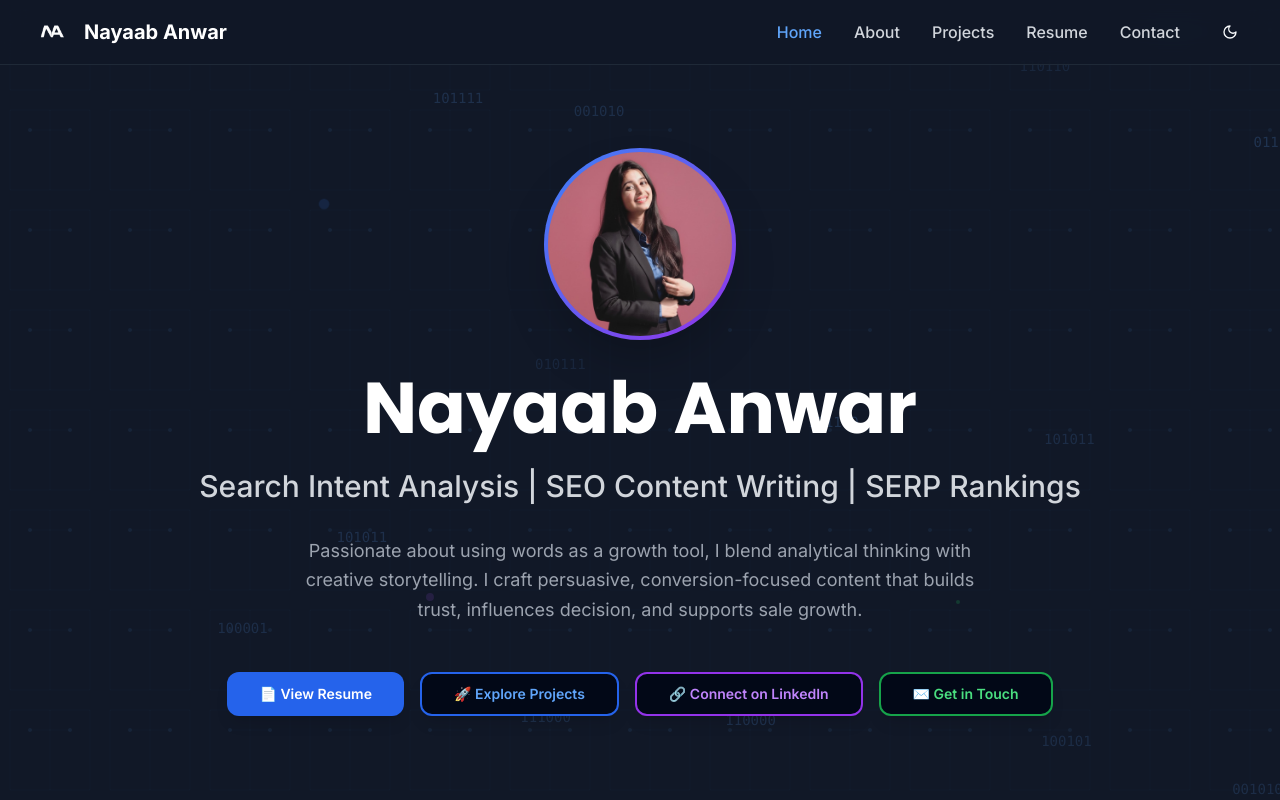
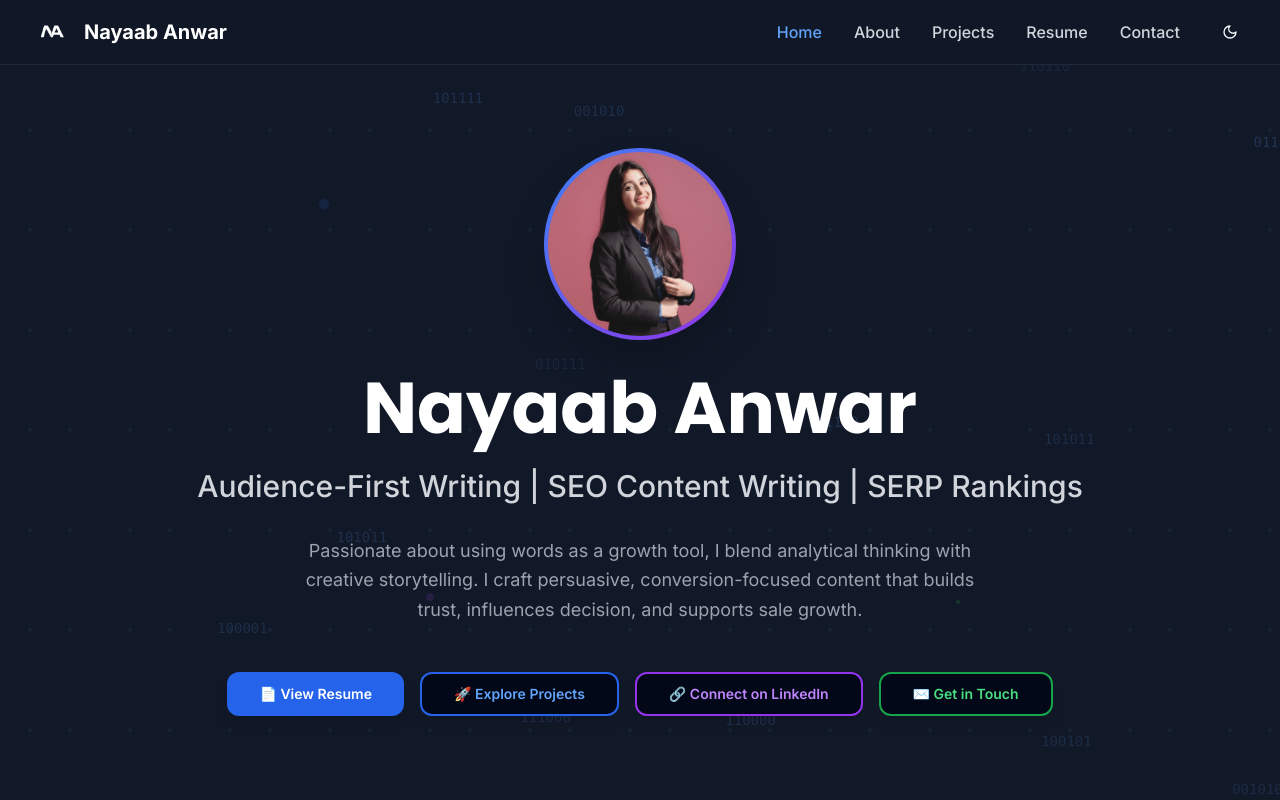
Before and after one commit to annansadr22/nayaabanwar, a React (Vite) app: page / in a window 1280 px wide. Shown: the top 800 px of the page. Built offline with nearby package versions, Linux system fonts and the light colour scheme.

Commit message:
added audience first

```diff
--- a/src/components/Hero.tsx
+++ b/src/components/Hero.tsx
@@ -26,7 +26,7 @@ export function Hero() {
           </h1>
 
           <p className="text-xl sm:text-2xl lg:text-3xl text-gray-600 dark:text-gray-300 mb-8 font-medium">
-            Search Intent Analysis | SEO Content Writing | SERP Rankings
+            Audience-First Writing | SEO Content Writing | SERP Rankings
           </p>
 
           <p className="text-lg text-gray-600 dark:text-gray-400 mb-12 max-w-2xl mx-auto leading-relaxed">
```
